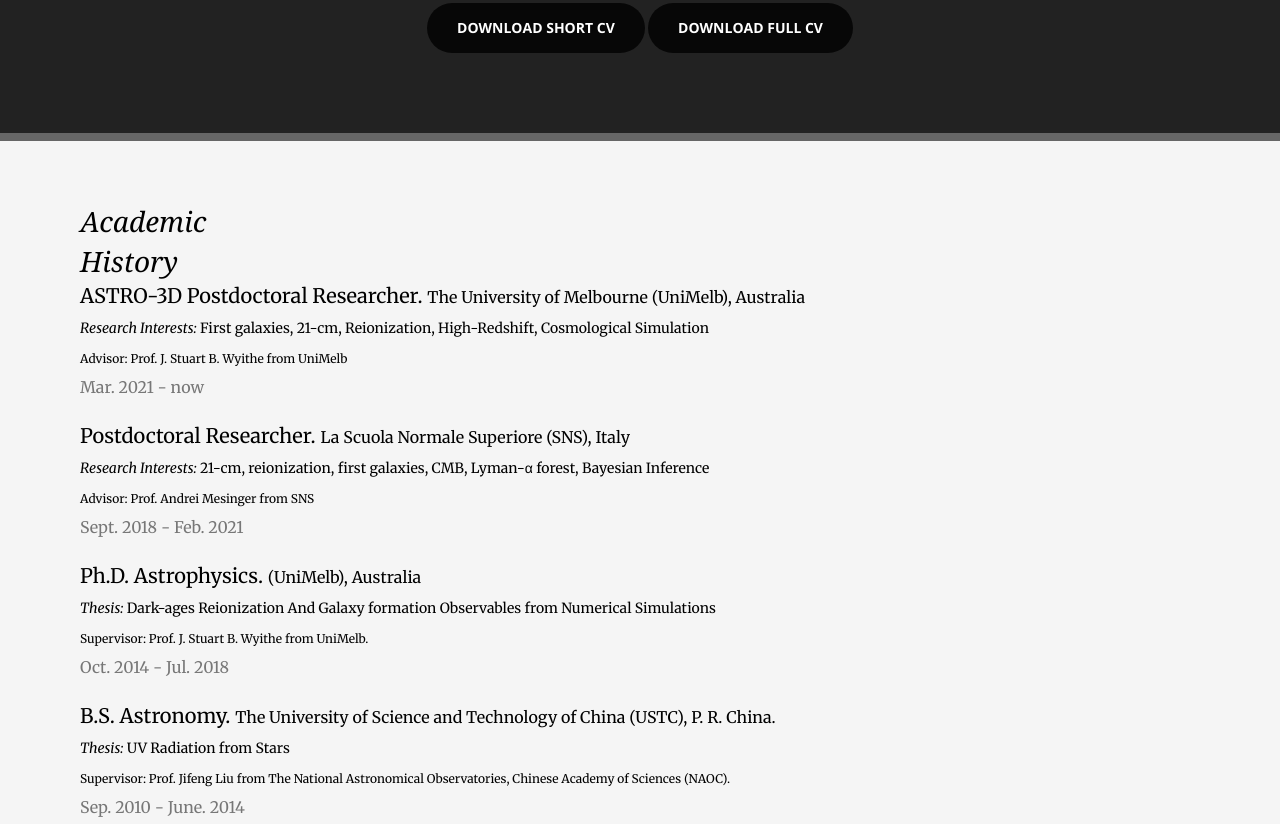
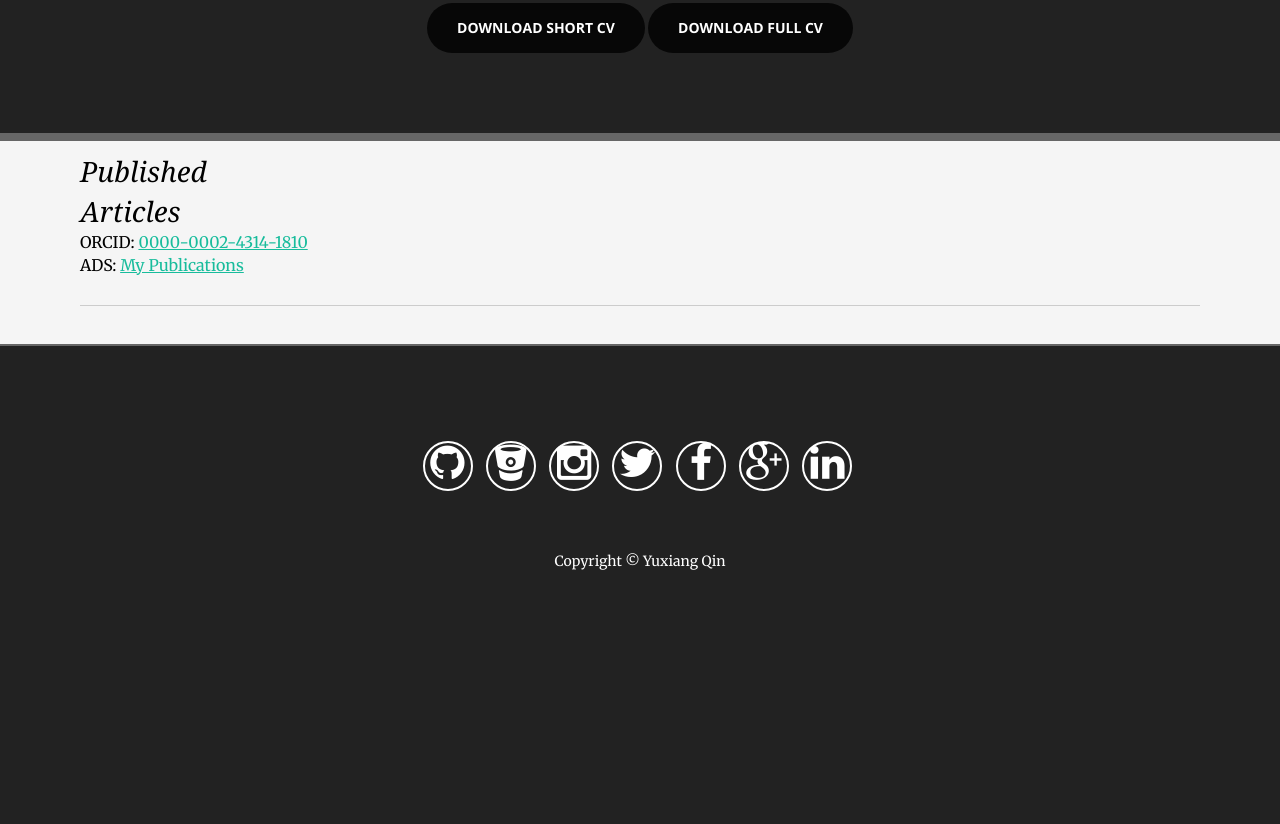
Before and after one commit to qyx268/homepage_unimelb, a plain HTML site: page cv.html in a window 1280 px wide. Shown: the part 203-1027 px from the top of the page. After the commit the page ends 874 px from the top, so only its background shows below. Drawn offline with nearby package versions, Linux system fonts and the light colour scheme; a small style sheet from the web is missing.

Commit message:
try without ch

```diff
--- a/cv.html
+++ b/cv.html
@@ -86,76 +86,6 @@
 	       <div id="inner">
                <div id="bd">
                    <div id="yui-main">
-                       <div class="yui-b">
-                           <div class="yui-gf">
-                                <p>&nbsp;</p>
-                                <div class="yui-u first">
-                                    <h7>Academic History</h7>
-                                </div>
-                                <div class="yui-u">
-                                    <p>
-                                        ASTRO-3D Postdoctoral Researcher.
-                                        <span style="font-size:16px">
-                                            The University of Melbourne (UniMelb), Australia
-                                        </span><br />
-                                        <span style="font-size:14px">
-                                            <i>Research Interests:</i> First galaxies, 21-cm, Reionization, High-Redshift, Cosmological Simulation
-                                        </span><br />
-                                        <span style="font-size:12px">
-                                            Advisor: Prof. J. Stuart B. Wyithe from UniMelb
-                                        </span><br />
-                                        <span class="text-muted" align="right" style="font-size:16px">
-                                            Mar. 2021 - now
-                                        </span>
-                                    </p>
-                                    <p>
-                                        Postdoctoral Researcher.
-                                        <span style="font-size:16px">
-                                            La Scuola Normale Superiore (SNS), Italy
-                                        </span><br />
-                                        <span style="font-size:14px">
-                                            <i>Research Interests:</i> 21-cm, reionization, first galaxies, CMB, Lyman-&alpha; forest, Bayesian Inference
-                                        </span><br />
-                                        <span style="font-size:12px">
-                                            Advisor: Prof. Andrei Mesinger from SNS
-                                        </span><br />
-                                        <span class="text-muted" align="right" style="font-size:16px">
-                                            Sept. 2018 - Feb. 2021
-                                        </span>
-                                    </p>
-                                    <p>
-                                        Ph.D. Astrophysics.
-                                        <span style="font-size:16px">
-                                            (UniMelb), Australia
-                                        </span><br />
-                                        <span style="font-size:14px">
-                                            <i>Thesis:</i> Dark-ages Reionization And Galaxy formation Observables from Numerical Simulations
-                                        </span><br />
-                                        <span style="font-size:12px">
-                                            Supervisor: Prof. J. Stuart B. Wyithe from UniMelb.
-                                        </span><br />
-                                        <span class="text-muted" align="right" style="font-size:16px">
-                                            Oct. 2014 - Jul. 2018
-                                        </span>
-                                    </p>
-                                    <p>
-                                        B.S. Astronomy.
-                                        <span style="font-size:16px">
-                                            The University of Science and Technology of China (USTC), P. R. China.
-                                        </span><br />
-                                        <span style="font-size:14px">
-                                            <i>Thesis:</i> UV Radiation from Stars
-                                        </span><br />
-                                        <span style="font-size:12px">
-                                            Supervisor: Prof. Jifeng Liu from The National Astronomical Observatories, Chinese Academy of Sciences (NAOC).
-                                        </span><br />
-                                        <span class="text-muted" align="right" style="font-size:16px">
-                                            Sep. 2010 - June. 2014
-                                        </span>
-                                    </p>
-                                </div>
-		      				</div><!--// .yui-gf -->
-		      			</div>
                         <div class="yui-b">
                             <div class="yui-gf">
                                 <div class="yui-u first">
```
